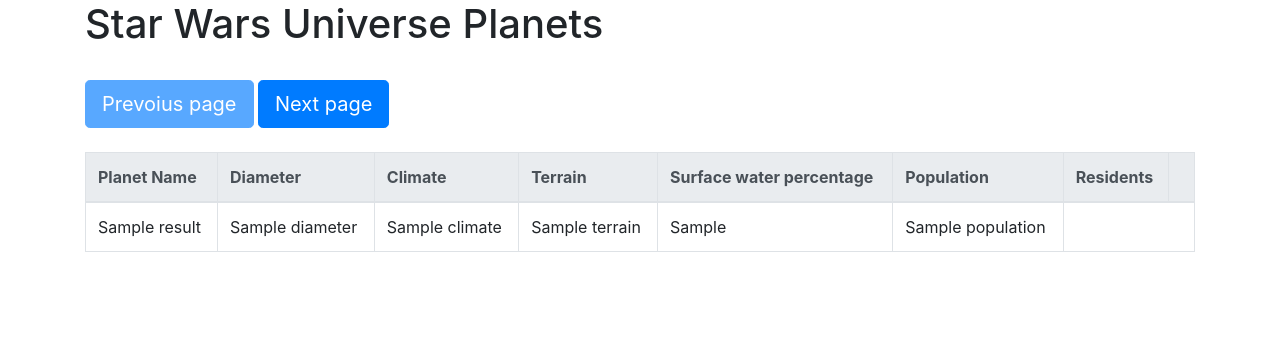
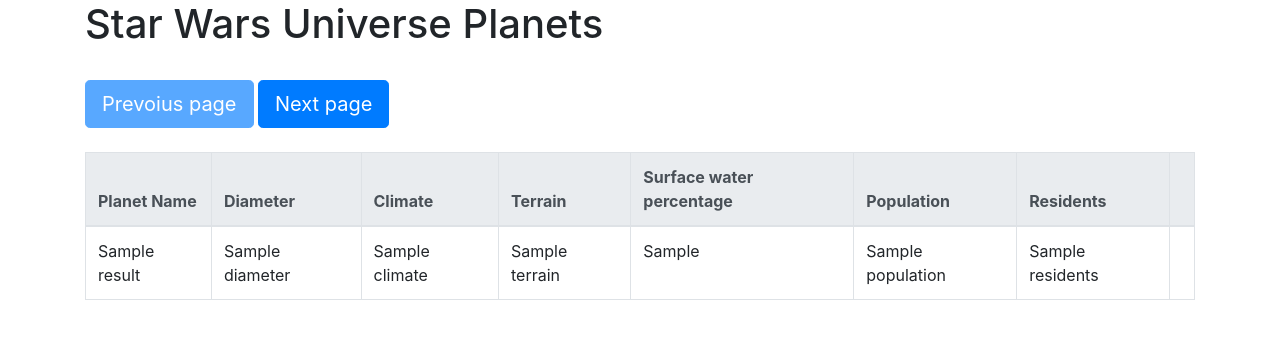
Before and after one commit to abrahtomo/SI5, a Flask app: page / in a window 1280 px wide. Shown: the top 339 px of the page. Run offline with Flask 2, Linux system fonts and the light colour scheme; a database or web service that is not in the repository returns one stand-in record (values such as "Sample title"); data that the repository does not hold is empty; some libraries are stand-ins or nearby versions.

Commit message:
Residents are displayed

```diff
--- a/server.py
+++ b/server.py
@@ -15,6 +15,11 @@
             planet['diameter'] = planet['diameter'] + 'km'
         if planet['population'] != 'unknown':
             planet['population'] = planet['population'] + ' people'
+        if planet['residents'] == []:
+            planet['residents'] = 'No known residents'
+        else:
+            planet['residents'] = str(len(planet['residents'])) + ' resident(s)'
+
     return render_template("first_page.html", planets=planets)
 
 
@@ -28,6 +33,10 @@
             planet['diameter'] = planet['diameter'] + 'km'
         if planet['population'] != 'unknown':
             planet['population'] = planet['population'] + ' people'
+        if planet['residents'] == []:
+            planet['residents'] = 'No known residents'
+        else:
+            planet['residents'] = str(len(planet['residents'])) + ' resident(s)'
     return render_template('second_page.html', planets=planets)
 
 
@@ -41,6 +50,10 @@
             planet['diameter'] = planet['diameter'] + 'km'
         if planet['population'] != 'unknown':
             planet['population'] = planet['population'] + ' people'
+        if planet['residents'] == []:
+            planet['residents'] = 'No known residents'
+        else:
+            planet['residents'] = str(len(planet['residents'])) + ' resident(s)'
     return render_template('third_page.html', planets=planets)
 
 
@@ -54,6 +67,10 @@
             planet['diameter'] = planet['diameter'] + 'km'
         if planet['population'] != 'unknown':
             planet['population'] = planet['population'] + ' people'
+        if planet['residents'] == []:
+            planet['residents'] = 'No known residents'
+        else:
+            planet['residents'] = str(len(planet['residents'])) + ' resident(s)'
     return render_template('fourth_page.html', planets=planets)
 
 
@@ -67,6 +84,10 @@
             planet['diameter'] = planet['diameter'] + 'km'
         if planet['population'] != 'unknown':
             planet['population'] = planet['population'] + ' people'
+        if planet['residents'] == []:
+            planet['residents'] = 'No known residents'
+        else:
+            planet['residents'] = str(len(planet['residents'])) + ' resident(s)'
     return render_template('fifth_page.html', planets=planets)
 
 
@@ -80,6 +101,10 @@
             planet['diameter'] = planet['diameter'] + 'km'
         if planet['population'] != 'unknown':
             planet['population'] = planet['population'] + ' people'
+        if planet['residents'] == []:
+            planet['residents'] = 'No known residents'
+        else:
+            planet['residents'] = str(len(planet['residents'])) + ' resident(s)'
     return render_template('sixth_page.html', planets=planets)
 
 
--- a/templates/fifth_page.html
+++ b/templates/fifth_page.html
@@ -28,6 +28,7 @@
                     <td>{{ planet.terrain }}</td>
                     <td>{{ planet.surface_water }}</td>
                     <td>{{ planet.population}}</td>
+                    <td>{{ planet.residents}}</td>
                 </tr>
                 {% endfor %}
             </tbody>
--- a/templates/first_page.html
+++ b/templates/first_page.html
@@ -28,6 +28,7 @@
                     <td>{{ planet.terrain }}</td>
                     <td>{{ planet.surface_water }}</td>
                     <td>{{ planet.population}}</td>
+                    <td>{{ planet.residents}}</td>
                 </tr>
                 {% endfor %}
             </tbody>
--- a/templates/fourth_page.html
+++ b/templates/fourth_page.html
@@ -28,6 +28,7 @@
                     <td>{{ planet.terrain }}</td>
                     <td>{{ planet.surface_water }}</td>
                     <td>{{ planet.population}}</td>
+                    <td>{{ planet.residents}}</td>
                 </tr>
                 {% endfor %}
             </tbody>
--- a/templates/second_page.html
+++ b/templates/second_page.html
@@ -28,6 +28,7 @@
                     <td>{{ planet.terrain }}</td>
                     <td>{{ planet.surface_water }}</td>
                     <td>{{ planet.population}}</td>
+                    <td>{{ planet.residents}}</td>
                 </tr>
                 {% endfor %}
             </tbody>
--- a/templates/sixth_page.html
+++ b/templates/sixth_page.html
@@ -28,6 +28,7 @@
                     <td>{{ planet.terrain }}</td>
                     <td>{{ planet.surface_water }}</td>
                     <td>{{ planet.population}}</td>
+                    <td>{{ planet.residents}}</td>
                 </tr>
                 {% endfor %}
             </tbody>
--- a/templates/third_page.html
+++ b/templates/third_page.html
@@ -28,6 +28,7 @@
                     <td>{{ planet.terrain }}</td>
                     <td>{{ planet.surface_water }}</td>
                     <td>{{ planet.population}}</td>
+                    <td>{{ planet.residents}}</td>
                 </tr>
                 {% endfor %}
             </tbody>
```
